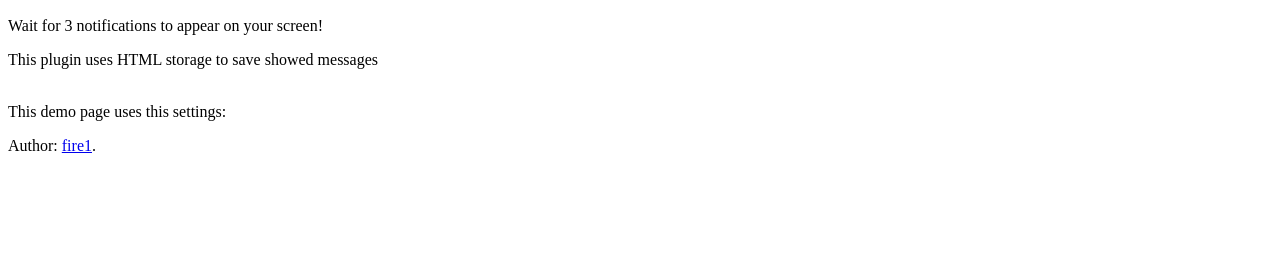
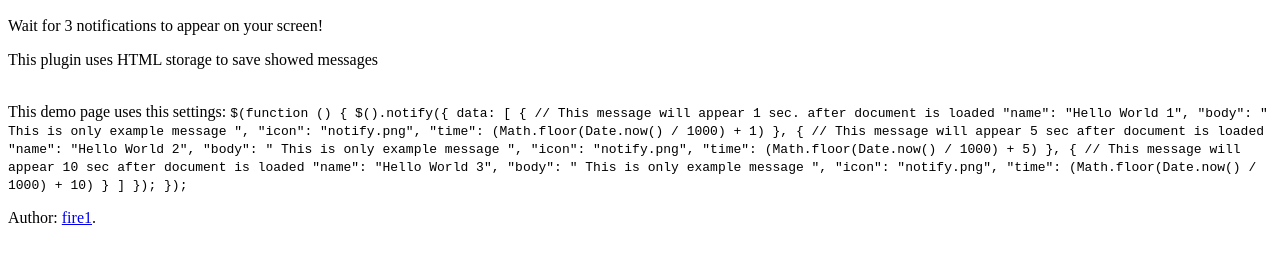
Before and after one commit to fire1/Notify, a plain HTML site: page index.html in a window 1280 px wide. Shown: the part 50-314 px from the top of the page. Drawn offline with nearby package versions, Linux system fonts and the light colour scheme.

Commit message:
Creating online demo

```diff
--- a/index.html
+++ b/index.html
@@ -28,7 +28,7 @@
             <br/>
             This demo page uses this settings:
             <code>
-                <script>
+
                     $(function () {
                         $().notify({
                             data: [
@@ -56,7 +56,7 @@
                             ]
                         });
                     });
-                </script>
+
             </code>
         </div>
     </section>
@@ -69,7 +69,7 @@
 
 <script src="https://cdnjs.cloudflare.com/ajax/libs/jquery/2.1.4/jquery.min.js"></script>
 <script src="https://cdnjs.cloudflare.com/ajax/libs/twitter-bootstrap/3.3.5/js/bootstrap.min.js"></script>
-<script src="notify.min.js" type="text/javascript"></script>
+<script src="http://fire1.github.io/Notify/notify.min.js" type="text/javascript"></script>
 <script>
     $(function () {
         $().notify({
```
